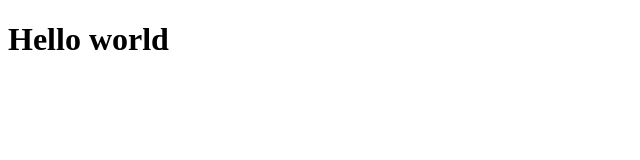
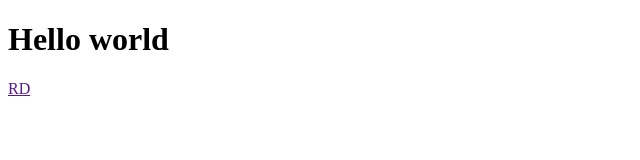
Before and after one commit to 7721216/my-website, a plain HTML site: page index.html in a window 1280 px wide. Shown: the full height of the page, 0-640 px from the left. Drawn offline with Linux system fonts and the light colour scheme.

Commit message:
Update index.html

```diff
--- a/index.html
+++ b/index.html
@@ -6,5 +6,6 @@
 </head>
 <body>
   <h1>Hello world</h1>
+  <a href="">RD</a>
 </body>
 </html>
```
